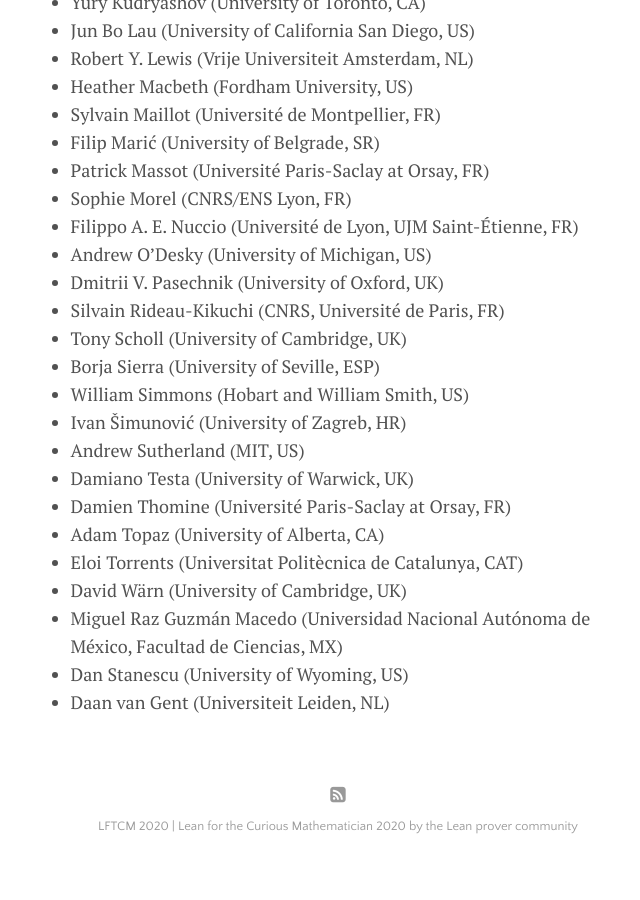
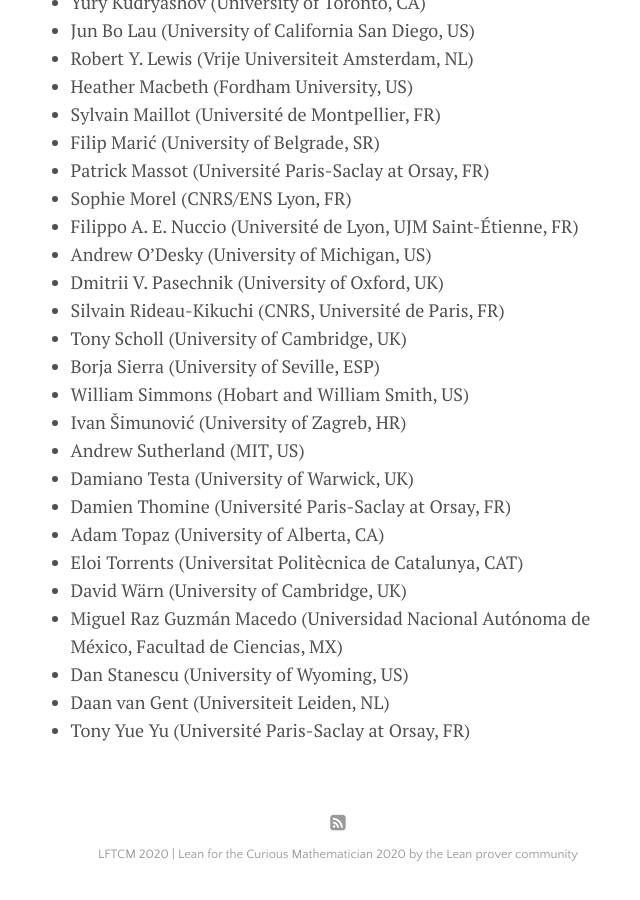
Before and after one commit to leanprover-community/lftcm2020, a Jekyll site: the page built from docs/participants.md, in a window 1280 px wide and 900 px high, scrolled down 1104 px. Shown: the whole window, without its empty margins (302-942 px from the left). Built offline with Jekyll 4.4.1, drawn with Linux system fonts in a browser that asks for light colours; before the commit the page ends 1976 px from its top, so only the background shows below that.

Commit message:
I would like to add Tony Yue Yu to participants.
I would like to add Tony Yue Yu to participants.

```diff
--- a/docs/participants.md
+++ b/docs/participants.md
@@ -70,3 +70,4 @@
 * Miguel Raz Guzmán Macedo (Universidad Nacional Autónoma de México, Facultad de Ciencias, MX)
 * Dan Stanescu (University of Wyoming, US)
 * Daan van Gent (Universiteit Leiden, NL)
+* Tony Yue Yu (Université Paris-Saclay at Orsay, FR)
```
